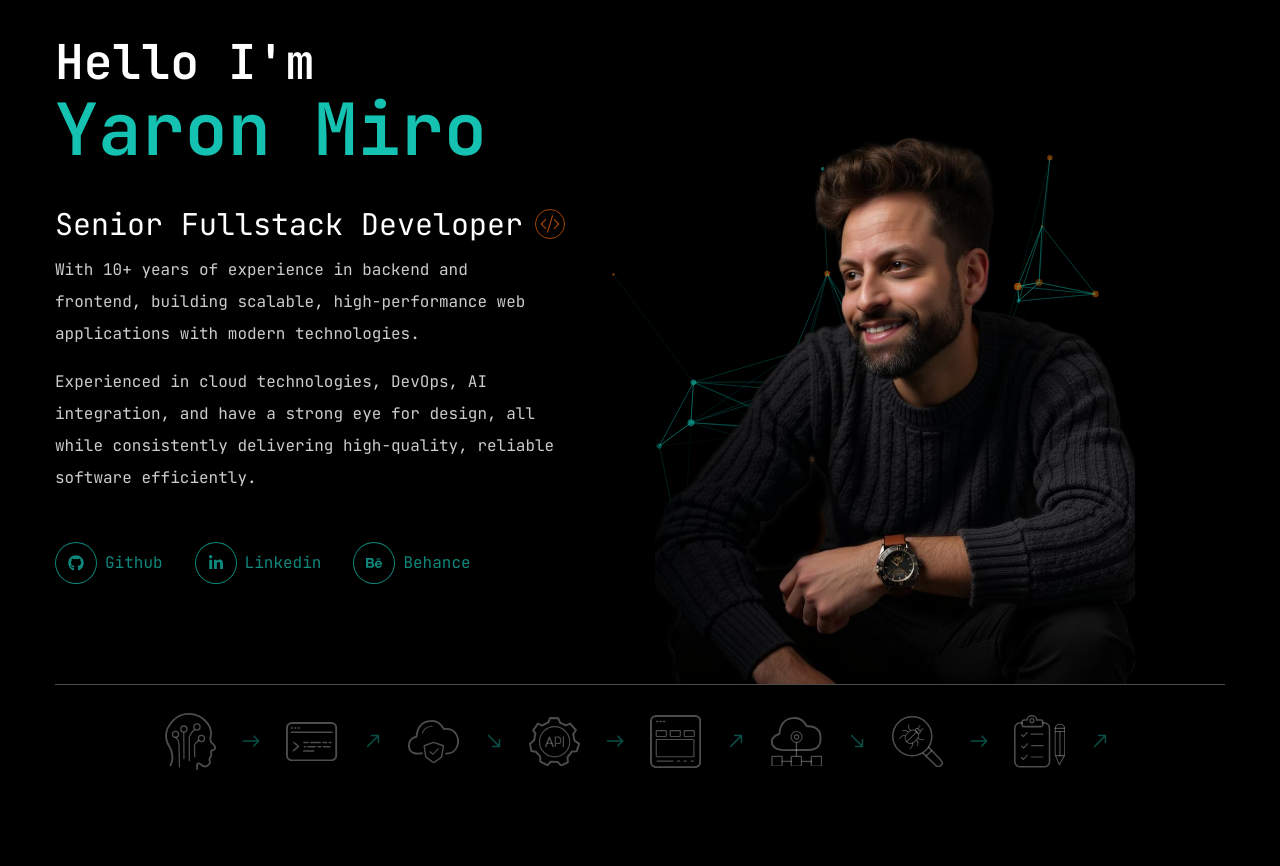
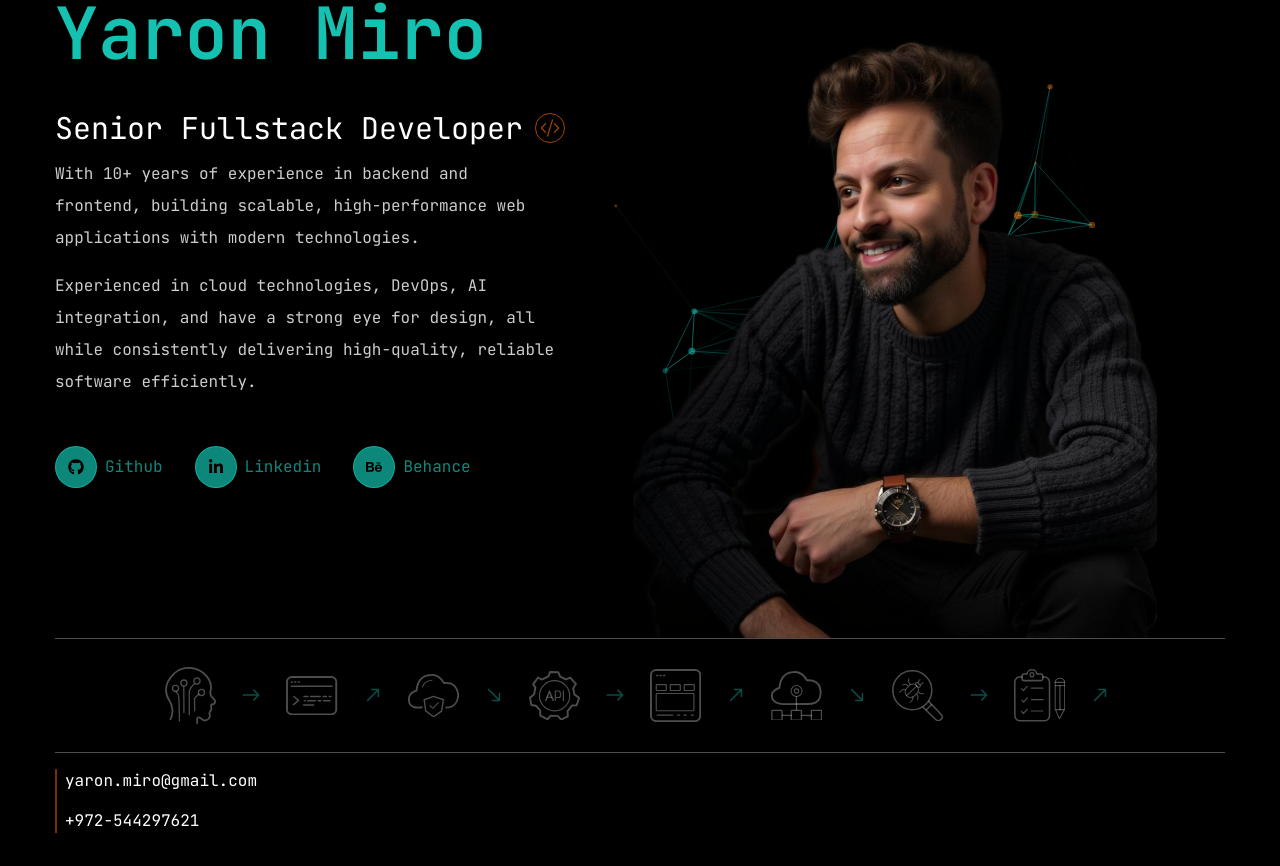
Before and after one commit to YaronMiro/ym-website, a Next.js app: page / in a window 1280 px wide. Shown: the part 254-1120 px from the top of the page. After the commit the page ends 1087 px from the top, so only its background shows below. Built offline with nearby package versions, Linux system fonts and the light colour scheme.

Commit message:
fix layout try 14

```diff
--- a/app/page.tsx
+++ b/app/page.tsx
@@ -9,6 +9,7 @@ import { Button } from "@/components/ui/button";
 import ParticlesContainer from '@/components/ParticlesContainer'
 import heroImage from '@/public/hero-image-2.png'
 import HeroIcons from "@/components/HeroIcons";
+import Link from "next/link";
 
 const Home: React.FC = () => {
   return (
@@ -32,7 +33,8 @@ const Home: React.FC = () => {
                   Experienced in cloud technologies, DevOps, AI integration, and have a strong eye for design, all while consistently delivering high-quality, reliable software efficiently.
                 </p>
               </div>
-              <div className="flex justify-between xl:justify-start items-center mb-16 xl:mb-10 mt-12 ">
+              <div className="flex xl:flex-col items-center xl:items-start mb-16 xl:mb-10 mt-12">
+                <div className="flex justify-between items-center w-full">
                   <Social className="flex gap-8 text-2xl xl:text-base" />
                   <Button
                     size="xs"
@@ -43,24 +45,29 @@ const Home: React.FC = () => {
                   </Button>
                 </div>
               </div>
+            </div>
             <div className="relative flex justify-center xl:flex-1 mt-24">
               <ParticlesContainer className="absolute bottom-10 w-full h-full z-[-9999] xl:right-0 xl:left-0" />
               <Image
-                className="max-h-[600px] w-auto h-auto xl:h-[550px] px-8 xl:px-0"
+                className="max-h-[600px] w-auto h-auto xl:h-[600px] px-8 xl:px-0"
                 src={heroImage}
                 alt="Image of Yaron Miro"
               />
             </div>
           </div>
-          <div className="pb-20">
+          <div>
             <div className="h-[1px] bg-white/30 w-full"></div>
             <div className="flex justify-center my-7 z-50">
               <HeroIcons color="stroke-white/30" />
             </div>
           </div>
+        <div className="h-[1px] bg-white/30 w-full"></div>
+        <div className="flex flex-col gap-4 mt-4 border-l-2 border-l-secondary/50 pl-2">
+          <Link href="mailto:yaron.miro@gmail.com">yaron.miro@gmail.com</Link>
+          <Link href="tel:+972--544297621">+972-544297621</Link>
+        </div>
       </section>
     </>
-
   );
 };
 
--- a/components/Header.tsx
+++ b/components/Header.tsx
@@ -7,7 +7,7 @@ import { FiDownload } from "react-icons/fi";
 
 const Header: React.FC = () => {
     return (
-        <header className="xl:mt-10  mb-8 xl:mb-24 py-12 text-white">
+        <header className="mb-8 xl:mb-10 py-12 text-white">
             <div className="container mx-auto">
                 <div className="flex justify-between items-center">
                     <Logo className="text-6xl" />
--- a/components/Social.tsx
+++ b/components/Social.tsx
@@ -28,7 +28,7 @@ const Social: React.FC<SocialProps> = ({ className, iconStyles }) => {
                             target="_blank"
                         >
                            <div className="flex items-center">
-                                <div className={`flex justify-center border border-accent/70 rounded-full p-3 items-center bg-primary text-accent/70 group-hover:bg-accent/70 group-hover:text-primary ${iconStyles}`}>
+                                <div className={`flex justify-center border border-accent/70 rounded-full p-3 items-center bg-accent/70 text-primary group-hover:bg-primary-hover group-hover:text-primary-hover ${iconStyles}`}>
                                     {icon}
                                 </div>
                                 <span className="hidden xl:inline-block capitalize ml-2 text-accent/70 group-hover:text-accent-hover">
```
Lines whose indentation alone changed are shown as unchanged.
